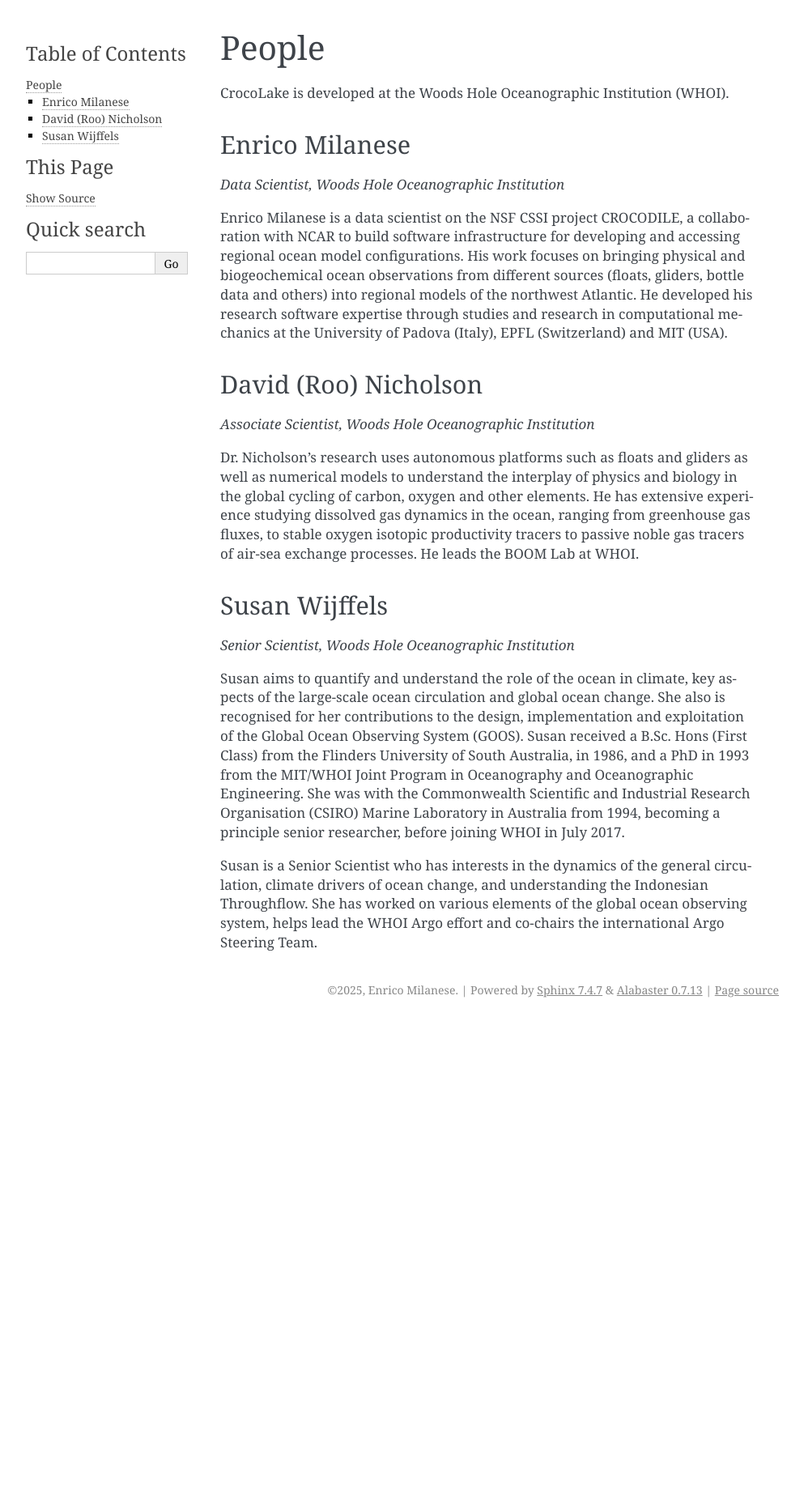
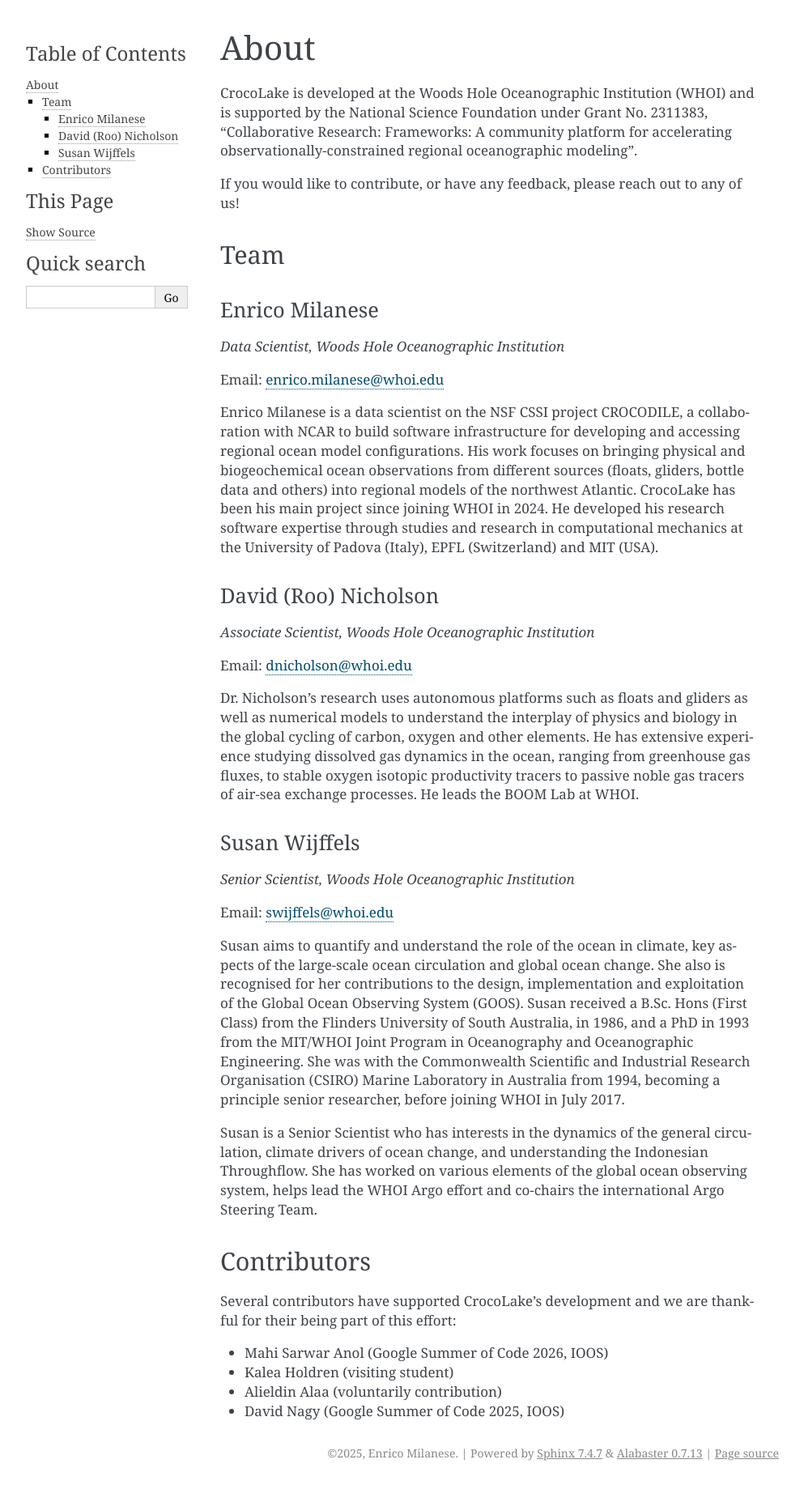
Before and after one commit to boom-lab/CrocoLakeDocs, a Sphinx documentation site: the page built from source/people.rst, in a window 1280 px wide. Shown: the whole page at 81% size, without its empty margins (148-1141 px from the left). Built offline with Sphinx 7.4.7, drawn with Linux system fonts in a browser that asks for light colours; before the commit the page ends 1262 px from its top, so only the background shows below that.

Commit message:
added contributors to crocolaketools

```diff
--- a/source/index.rst
+++ b/source/index.rst
@@ -17,3 +17,4 @@ Its strength is to offer a uniform interface to a suite of oceanographic observa
    crocolake
    available_datasets
    tools
+   people
--- a/source/people.rst
+++ b/source/people.rst
@@ -1,19 +1,28 @@
-People
+About
 ======
 
-CrocoLake is developed at the Woods Hole Oceanographic Institution (WHOI).
+CrocoLake is developed at the Woods Hole Oceanographic Institution (WHOI) and is supported by the National Science Foundation under Grant No. 2311383, “Collaborative Research: Frameworks: A community platform for accelerating observationally-constrained regional oceanographic modeling”.
+
+If you would like to contribute, or have any feedback, please reach out to any of us!
+
+Team
+^^^^^^^^^
 
 Enrico Milanese
 ---------------
 
 *Data Scientist, Woods Hole Oceanographic Institution*
 
-Enrico Milanese is a data scientist on the NSF CSSI project CROCODILE, a collaboration with NCAR to build software infrastructure for developing and accessing regional ocean model configurations. His work focuses on bringing physical and biogeochemical ocean observations from different sources (floats, gliders, bottle data and others) into regional models of the northwest Atlantic. He developed his research software expertise through studies and research in computational mechanics at the University of Padova (Italy), EPFL (Switzerland) and MIT (USA).
+Email: enrico.milanese@whoi.edu
+
+Enrico Milanese is a data scientist on the NSF CSSI project CROCODILE, a collaboration with NCAR to build software infrastructure for developing and accessing regional ocean model configurations. His work focuses on bringing physical and biogeochemical ocean observations from different sources (floats, gliders, bottle data and others) into regional models of the northwest Atlantic. CrocoLake has been his main project since joining WHOI in 2024. He developed his research software expertise through studies and research in computational mechanics at the University of Padova (Italy), EPFL (Switzerland) and MIT (USA).
 
 David (Roo) Nicholson
 ---------------------
 
 *Associate Scientist, Woods Hole Oceanographic Institution*
+
+Email: dnicholson@whoi.edu
 
 Dr. Nicholson's research uses autonomous platforms such as floats and gliders as well as numerical models to understand the interplay of physics and biology in the global cycling of carbon, oxygen and other elements. He has extensive experience studying dissolved gas dynamics in the ocean, ranging from greenhouse gas fluxes, to stable oxygen isotopic productivity tracers to passive noble gas tracers of air-sea exchange processes. He leads the BOOM Lab at WHOI.
 
@@ -22,6 +31,18 @@ Susan Wijffels
 
 *Senior Scientist, Woods Hole Oceanographic Institution*
 
+Email: swijffels@whoi.edu
+
 Susan aims to quantify and understand the role of the ocean in climate, key aspects of the large-scale ocean circulation and global ocean change. She also is recognised for her contributions to the design, implementation and exploitation of the Global Ocean Observing System (GOOS). Susan received a B.Sc. Hons (First Class) from the Flinders University of South Australia, in 1986, and a PhD in 1993 from the MIT/WHOI Joint Program in Oceanography and Oceanographic Engineering. She was with the Commonwealth Scientific and Industrial Research Organisation (CSIRO) Marine Laboratory in Australia from 1994, becoming a principle senior researcher, before joining WHOI in July 2017.
 
 Susan is a Senior Scientist who has interests in the dynamics of the general circulation, climate drivers of ocean change, and understanding the Indonesian Throughflow. She has worked on various elements of the global ocean observing system, helps lead the WHOI Argo effort and co-chairs the international Argo Steering Team.
+
+Contributors
+^^^^^^^^^
+
+Several contributors have supported CrocoLake's development and we are thankful for their being part of this effort:
+
+- Mahi Sarwar Anol (Google Summer of Code 2026, IOOS)
+- Kalea Holdren (visiting student)
+- Alieldin Alaa (voluntarily contribution)
+- David Nagy (Google Summer of Code 2025, IOOS)
```
